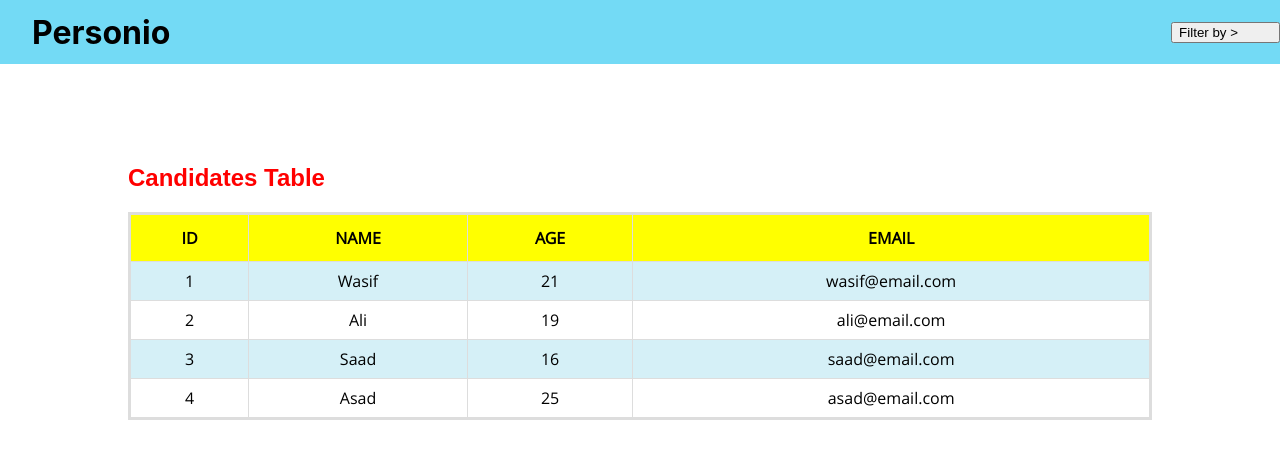
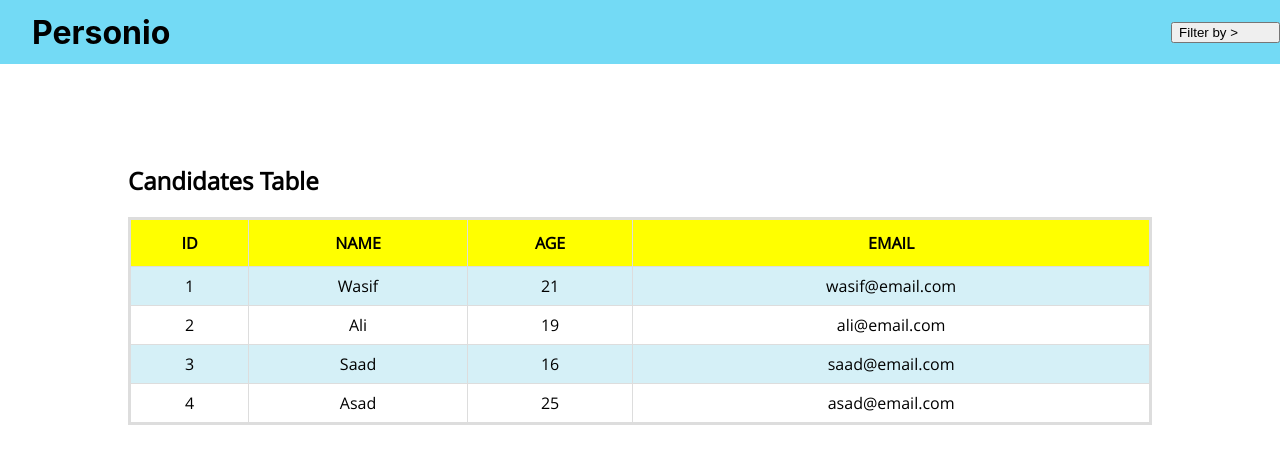
Before and after one commit to AlexZahar/Challenge_v1, a React (Create React App) app: page / in a window 1280 px wide. Shown: the top 464 px of the page. Built offline with nearby package versions, Linux system fonts and the light colour scheme.

Commit message:
created footer

```diff
--- a/src/App.css
+++ b/src/App.css
@@ -4,5 +4,6 @@
 }
 
 .App {
-  text-align: center;
+  /* display: block;
+  height: 100%; */
 }
--- a/src/App.js
+++ b/src/App.js
@@ -1,15 +1,19 @@
 import React from "react";
-import "./App.css";
-// import Spinner from "./components/Spinner/Spinner";
+import classes from "./App.css";
+import Spinner from "./components/Spinner/Spinner";
 import Navigation from "./components/Navigation/Navigation";
 import CandidateTable from "./containers/CandidateTable/CandidateTable";
+// import Footer from "./components/Footer/Footer";
 
 function App() {
   return (
-    <div className="App">
-      <Navigation />
-      {/* <Spinner></Spinner> */}
-      <CandidateTable />
+    <div>
+      <div className={classes.App}>
+        <Navigation />
+        {/* <Spinner></Spinner> */}
+        <CandidateTable />
+        {/* <Footer /> */}
+      </div>
     </div>
   );
 }
--- /dev/null
+++ b/src/components/Footer/Footer.js
@@ -0,0 +1,8 @@
+import React from "react";
+import classes from "./Footer.module.css";
+
+const footer = () => (
+  <div className={classes.Footer__wrapper}> Copyright Personio </div>
+);
+
+export default footer;
--- /dev/null
+++ b/src/components/Footer/Footer.module.css
@@ -0,0 +1,6 @@
+.Footer__wrapper {
+    width: 100%;
+    height: 2em;
+    margin-bottom: 0;
+    background-color: red;
+}
--- a/src/components/Navigation/Navigation.module.css
+++ b/src/components/Navigation/Navigation.module.css
@@ -7,10 +7,8 @@
   align-items: center;
 }
 .Navigation h3 {
-  /* text-align: left; */
   font-size: 2em;
   padding-left: 1em;
-  /* margin: 0 auto; */
 }
 
 .Navigation button {
--- a/src/containers/CandidateTable/CandidateTable.module.css
+++ b/src/containers/CandidateTable/CandidateTable.module.css
@@ -2,7 +2,9 @@
     width: 80%;
     margin: 0 auto;
     padding-top: 5em;
+    height: 100%;
 }
+
 .Candidates {
     text-align: center;
     font-family: "Open Sans", Arial, Helvetica, sans-serif;
@@ -11,10 +13,11 @@
     width: 100%;
     margin: 0 auto;
 }
+
 .Title {
     text-align: left;
-  font-family: arial, sans-serif;
-  color: red;
+    font-family: "Open Sans", Arial, Helvetica, sans-serif;
+    color: rgb(0, 0, 0);
 }
 
 .Candidates td,
```
Lines whose indentation alone changed are shown as unchanged.
